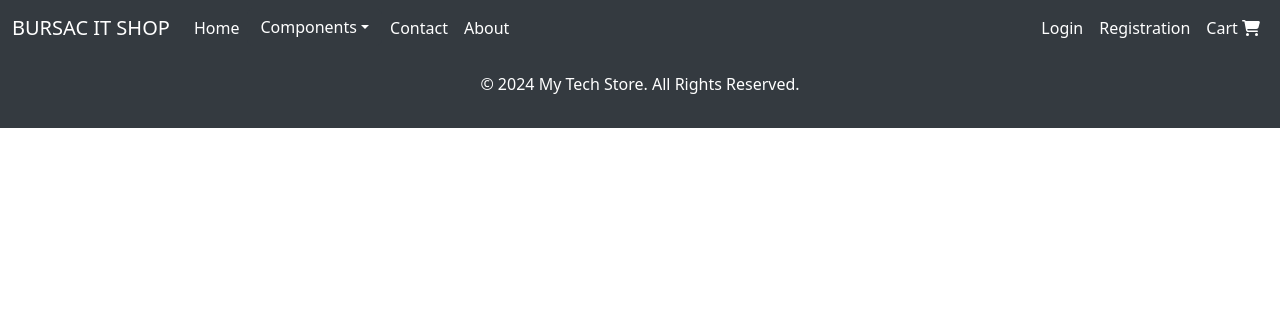
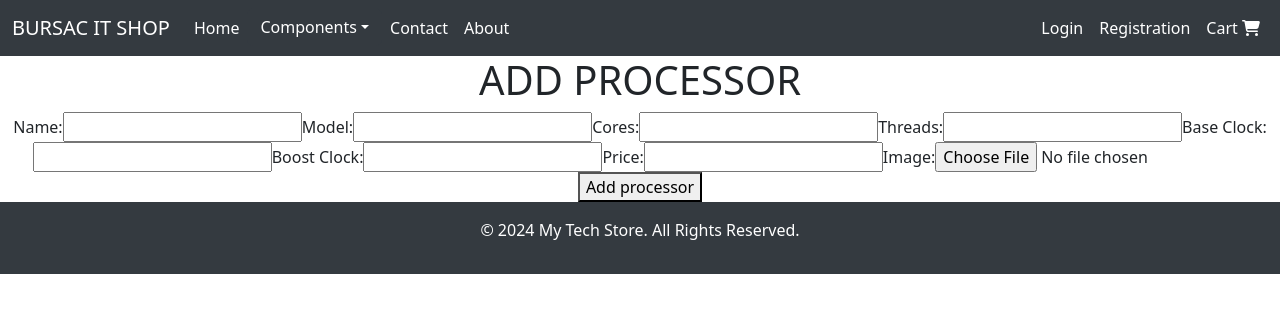
Before and after one commit to BursacAleksandar99/WEBSHOP-APP-FRONT, a React (Create React App) app: page /addItem in a window 1280 px wide. Shown: the top 312 px of the page. Built offline with nearby package versions, Linux system fonts and the light colour scheme.

Commit message:
Implement frontend form for adding processors with image upload, state management, and axios POST request

```diff
--- a/src/App.js
+++ b/src/App.js
@@ -23,6 +23,7 @@ import Cart from './pages/Cart';
 import { FontAwesomeIcon } from '@fortawesome/react-fontawesome';
 import { faShoppingCart } from '@fortawesome/free-solid-svg-icons';
 import AllComponents from './pages/AllComponents';
+import AddProcessor from './pages/AddItem';
 
 
 
@@ -147,6 +148,7 @@ function App() {
               <Route path='/registration' exact Component={Registration}/>
               <Route path='/cart' exact Component={Cart}/>
               <Route path='/AllComponents' exact Component={AllComponents}/>
+              <Route path='/addItem' exact Component={AddProcessor}/>
             </Routes>
             <Footer/>
           </Router>
--- /dev/null
+++ b/src/pages/AddItem.js
@@ -0,0 +1,155 @@
+import axios from "axios";
+import React, { useRef, useState } from "react";
+
+const AddProcessor = () => {
+
+    const[processor, setProcessor] = useState({
+        name: '',
+        model: '',
+        cores: '',
+        threads: '',
+        baseClock: '',
+        boostClock: '',
+        price: '',
+        imageUrl: ''
+    });
+    const[image, setImage] = useState(null);
+    const[errorMessage, setErrorMessage] = useState('');
+    const[successMessage, setSuccessMessage] = useState('');
+    const fileInputRef = useRef(null);
+
+    const handleChange = (e) => {
+        const {name, value} = e.target;
+        setProcessor((prevProcessor) => ({
+            ...prevProcessor,
+            [name]: value,
+        }));
+    }
+    const handleImageChange = (e) => {
+        setImage(e.target.files[0]);
+    }
+
+    const handleSubmit = async (e) => {
+        e.preventDefault();
+
+        const formData = new FormData();
+        formData.append('name', processor.name);
+        formData.append('model', processor.model);
+        formData.append('cores', processor.cores);
+        formData.append('threads', processor.threads);
+        formData.append('baseClock', processor.baseClock);
+        formData.append('boostClock', processor.boostClock);
+        formData.append('price', processor.price);
+        formData.append('imageUrl', image);
+
+        try{
+            const response = await axios.post('http://localhost:3001/processors', formData, {
+                headers: {
+                    'Content-Type': 'multipart/form-data'
+                }
+            });
+            setSuccessMessage('Processor successfully added!');
+            setErrorMessage('');
+            setProcessor({
+                    name: '',
+                    model: '',
+                    cores: '',
+                    threads: '',
+                    baseClock: '',
+                    boostClock: '',
+                    price: ''
+      });
+      setImage(null);
+      if(fileInputRef.current){
+        fileInputRef.current.value = '';
+      }
+
+        }catch(error){
+        setErrorMessage('Faild to add processor. Error: ' +error.message);
+    }
+}
+
+    return(
+        <div>
+            <h1>ADD PROCESSOR</h1>
+            <form onSubmit={handleSubmit} encType="multipart/form-data">
+                <div>
+                    <label>Name:</label>
+                    <input
+                    type="text"
+                    name="name"
+                    value={processor.name}
+                    onChange={handleChange}
+                    required
+                    />
+                    <label>Model:</label>
+                    <input
+                    type="text"
+                    name="model"
+                    value={processor.model}
+                    onChange={handleChange}
+                    required
+                    />
+                    <label>Cores:</label>
+                    <input
+                    type="number"
+                    name="cores"
+                    value={processor.cores}
+                    onChange={handleChange}
+                    required
+                    />
+                    <label>Threads:</label>
+                    <input
+                    type="number"
+                    name="threads"
+                    value={processor.threads}
+                    onChange={handleChange}
+                    required
+                    />
+                    <label>Base Clock:</label>
+                    <input
+                    type="number"
+                    name="baseClock"
+                    value={processor.baseClock}
+                    onChange={handleChange}
+                    required
+                    />
+                    <label>Boost Clock:</label>
+                    <input
+                    type="number"
+                    name="boostClock"
+                    value={processor.boostClock}
+                    onChange={handleChange}
+                    required
+                    />
+                    <label>Price:</label>
+                    <input
+                    type="number"
+                    name="price"
+                    value={processor.price}
+                    onChange={handleChange}
+                    required
+                    />
+                    <label>Image:</label>
+                    <input
+                    type="file"
+                    name="imageUrl"
+                    ref={fileInputRef}
+                    onChange={handleImageChange}
+                    />
+                </div>
+                <button type="submit">Add processor</button>
+
+
+            </form>
+
+
+        </div>
+    )
+
+}
+
+
+
+
+export default AddProcessor;
--- a/src/pages/Processors.js
+++ b/src/pages/Processors.js
@@ -1,6 +1,7 @@
 import React, { useEffect, useState, useContext, useCallback } from "react";
 import axios from "axios";
 import { CartContext } from "../helpers/CartContext";
+import { Link } from "react-router-dom";
 
 const Processors = () => {
     const [processors, setProcessors] = useState([]);
@@ -103,6 +104,7 @@ const Processors = () => {
 
 
             </div>
+            <button><Link to='/addItem'>Add item</Link></button>
 
                 {sortProducts(filteredProcessors, sortType).map((processor) => (
                 <div key={processor.id} className="col-12 col-sm-6 col-md-4 col-lg-3 mb-4">
@@ -119,6 +121,7 @@ const Processors = () => {
                         <p className="card-title">Base Clock: {processor.baseClock} GHz</p>
                         <p className="card-title">Boost Clock: {processor.boostClock} GHz</p>
                         <p className="card-title">Price: {processor.price}din</p>
+                        <Link to='/'></Link>
                         </div>
                         <button className="btn btn-primary mt-3 cart-button" onClick={() => addToCart(processor, 'processor')}>ADD TO CART</button>
 
```
